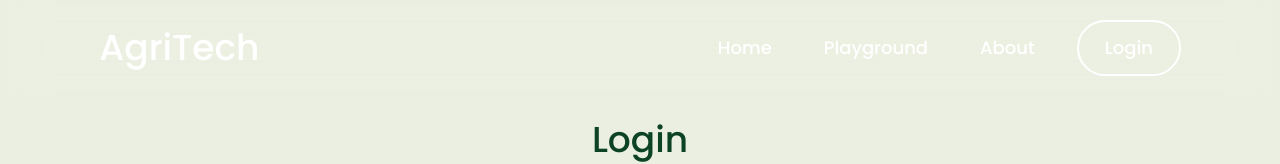
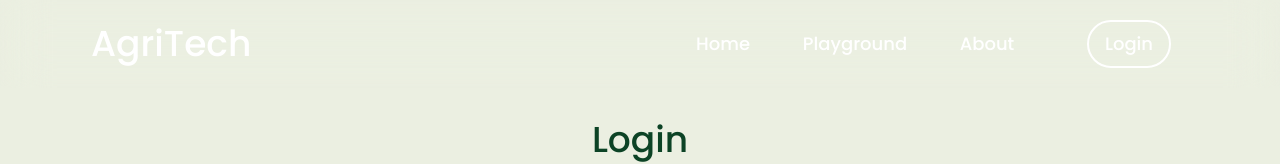
Before and after one commit to JeyllonSandoval/agritech-frontend, a Next.js app: page /signin in a window 1280 px wide. Shown: the top 164 px of the page. Built offline with nearby package versions, Linux system fonts and the light colour scheme.

Commit message:
fix: style & return home

```diff
--- a/src/modules/common/components/forms/loginForm.tsx
+++ b/src/modules/common/components/forms/loginForm.tsx
@@ -1,8 +1,10 @@
 "use client";
 
 import { useState } from "react";
+import { useRouter } from "next/navigation";
 
 const Login = () => {
+    const router = useRouter();
     const [Email, setEmail] = useState("");
     const [password, setPassword] = useState("");
     const [message, setMessage] = useState("");
@@ -23,15 +25,14 @@ const Login = () => {
                 const data = await response.json();
                 localStorage.setItem("token", data.token);
                 localStorage.setItem("user", JSON.stringify(data.user));
-                setMessage(`¡Bienvenido ${data.user.FirstName}!, ${data.token}`);
-
+                router.push("/");
             } else {
                 const errorData = await response.json();
-                setMessage(errorData.message || "Credenciales incorrectas");
+                setMessage(errorData.message || "Invalid credentials");
             }
         } catch (error) {
-            console.error("Error al conectar con el servidor:", error);
-            setMessage("Error al conectar con el servidor");
+            console.error("Error connecting to the server:", error);
+            setMessage("Error connecting to the server");
         }
     };
 
@@ -63,7 +64,6 @@ const Login = () => {
                             Login
                         </button>
                     </div>
-                    {message && <p className="text-red-500 text-xl text-center m-0 p-0 w-1/3">{message}</p>}
                 </div>
             </form>
         </section>
--- a/src/modules/common/components/layouts/navbarH.jsx
+++ b/src/modules/common/components/layouts/navbarH.jsx
@@ -4,25 +4,25 @@ export default function NavbarH() {
     return (
         <section className="w-full fixed top-0 z-[10000] bg-transparent backdrop-blur-xl">
             <nav className="w-full flex justify-around items-center text-white gap-[250px] py-5">
-                <h1 className="text-4xl m-0 p-0">AgriTech</h1>
+                <h1 className="text-4xl m-0 p-0 w-[150px]">AgriTech</h1>
                 <ul className="flex list-none m-0 p-0 gap-8">
-                    <li className="flex items-center">
-                        <Link href="/" className="text-white text-lg relative px-2.5 py-1 transition-all duration-300 ease-in-out hover:font-bold hover:bg-white/10 rounded-2xl">
+                    <li className="flex items-center w-[100px] justify-center">
+                        <Link href="/" className="text-white text-lg relative px-2.5 py-1 transition-colors duration-300 ease-in-out hover:bg-white/10 rounded-2xl">
                             Home
                         </Link>
                     </li>
-                    <li className="flex items-center">
-                        <Link href="/playground" className="text-white text-lg relative px-2.5 py-1 transition-all duration-300 ease-in-out hover:font-bold hover:bg-white/10 rounded-2xl">
+                    <li className="flex items-center w-[100px] justify-center">
+                        <Link href="/playground" className="text-white text-lg relative px-2.5 py-1 transition-colors duration-300 ease-in-out hover:bg-white/10 rounded-2xl">
                             Playground
                         </Link>
                     </li>
-                    <li className="flex items-center">
-                        <Link href="/about" className="text-white text-lg relative px-2.5 py-1 transition-all duration-300 ease-in-out hover:font-bold hover:bg-white/10 rounded-2xl">
+                    <li className="flex items-center w-[100px] justify-center">
+                        <Link href="/about" className="text-white text-lg relative px-2.5 py-1 transition-colors duration-300 ease-in-out hover:bg-white/10 rounded-2xl">
                             About
                         </Link>
                     </li>
-                    <li className="text-white hover:text-black flex items-center border-2 border-white rounded-full px-4 py-2 hover:bg-white transition-all duration-300 ease-in-out hover:scale-105">
-                        <Link href="/signin" className="text-lg relative px-2.5 py-1 rounded-2xl">
+                    <li className="flex items-center w-[120px] justify-center">
+                        <Link href="/signin" className="text-white text-lg relative px-4 py-2 border-2 border-white rounded-full hover:scale-105 transition-all duration-300 ease-in-out hover:bg-white hover:text-black">
                             Login
                         </Link>
                     </li>
```
